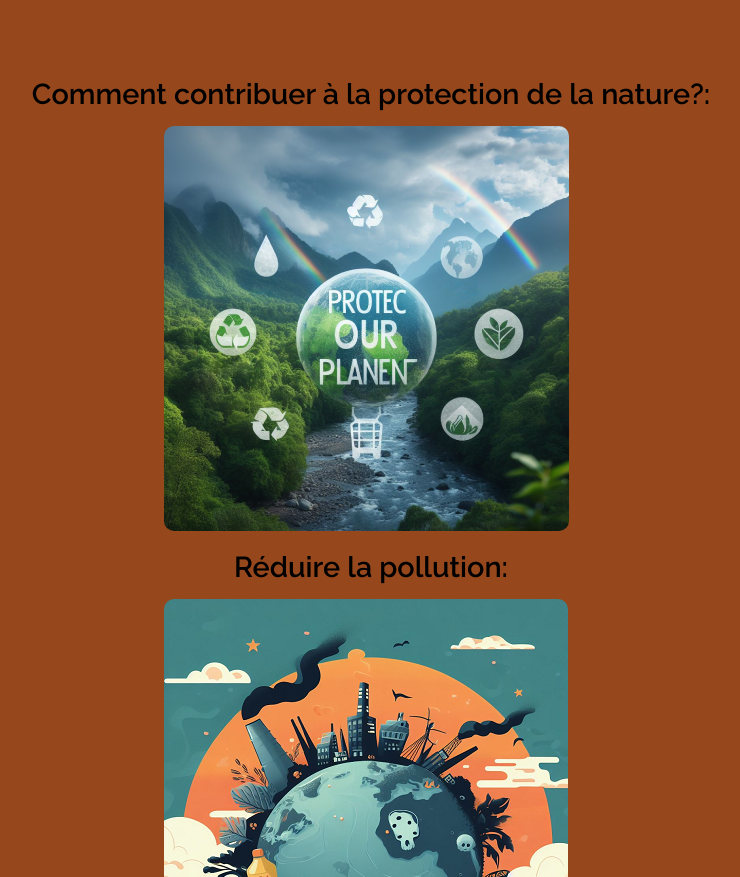
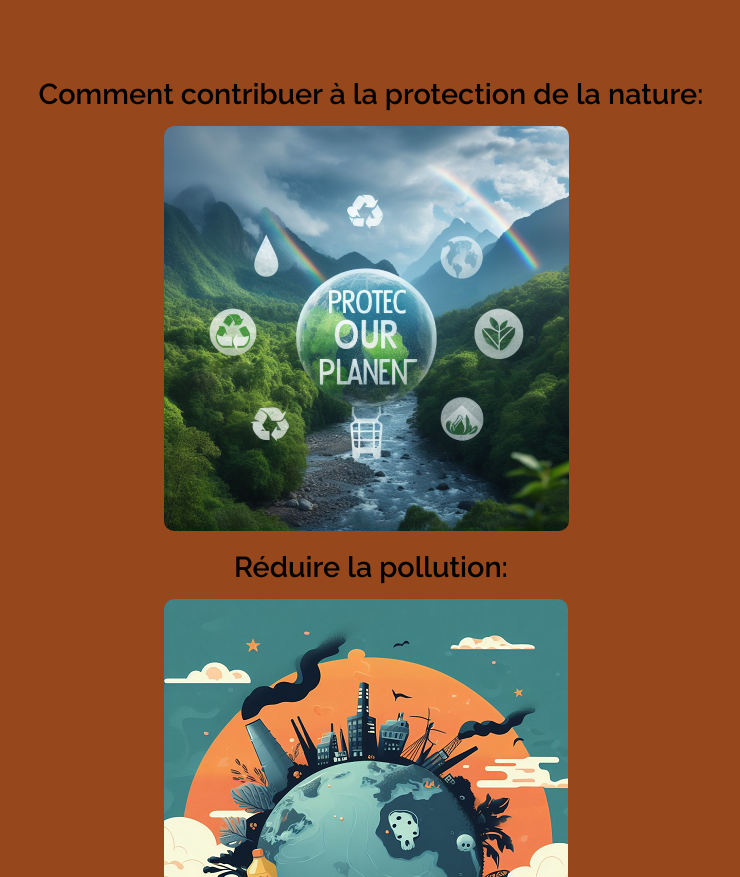
Before and after one commit to Ramzi2010/Ramzi2010.github.io, a plain HTML site: page index.html in a window 1280 px wide. Shown: the part 1486-2363 px from the top of the page, without its empty margins (269-1009 px from the left). Drawn offline with Linux system fonts and the light colour scheme.

Commit message:
Update index.html

```diff
--- a/index.html
+++ b/index.html
@@ -40,7 +40,7 @@
          <h1>Comment aider la nature?</h1>
          <div id="projet1">
           <div class="imagesPrestations">
-              <h4>Comment contribuer à la protection de la nature?:</h4>
+              <h4>Comment contribuer à la protection de la nature:</h4>
               <img src="PN.png" alt="Réduire la protection">
            </div>
 
```
